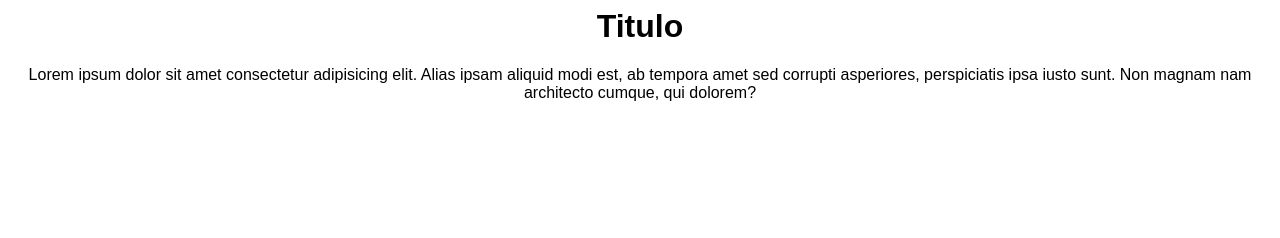
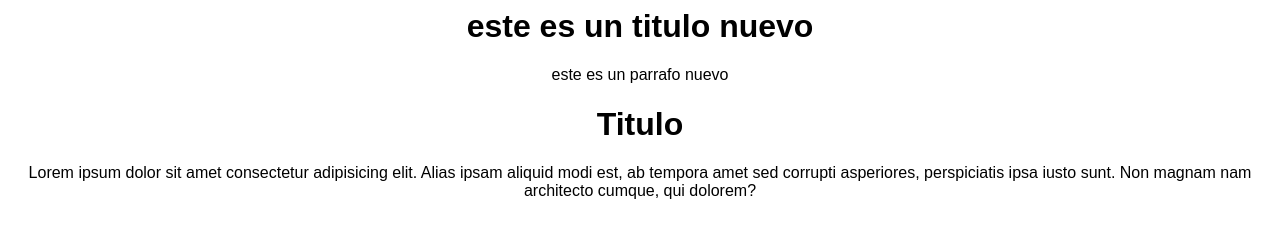
Before and after one commit to NikolaiKoz/cursoGityGithub, a plain HTML site: page index.html in a window 1280 px wide. Drawn offline with Linux system fonts and the light colour scheme.

Commit message:
Este es un comentario de prueba de la nueva rama

```diff
--- a/index.html
+++ b/index.html
@@ -4,6 +4,10 @@
         <title>Trabajo de git y github</title>
     </head>
     <body>
+        <div class="container">
+            <h1>este es un titulo nuevo</h1>
+            <p>este es un parrafo nuevo</p>
+        </div>
         <h1>Titulo</h1>
         <p>Lorem ipsum dolor sit amet consectetur adipisicing elit. Alias ipsam aliquid modi est, ab tempora amet sed corrupti asperiores, perspiciatis ipsa iusto sunt. Non magnam nam architecto cumque, qui dolorem?</p>
     </body>
```
Also changed, not shown: history.txt.
